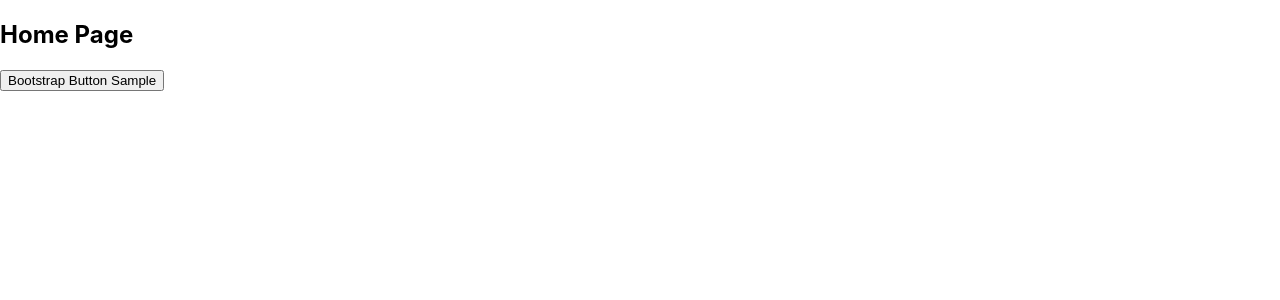
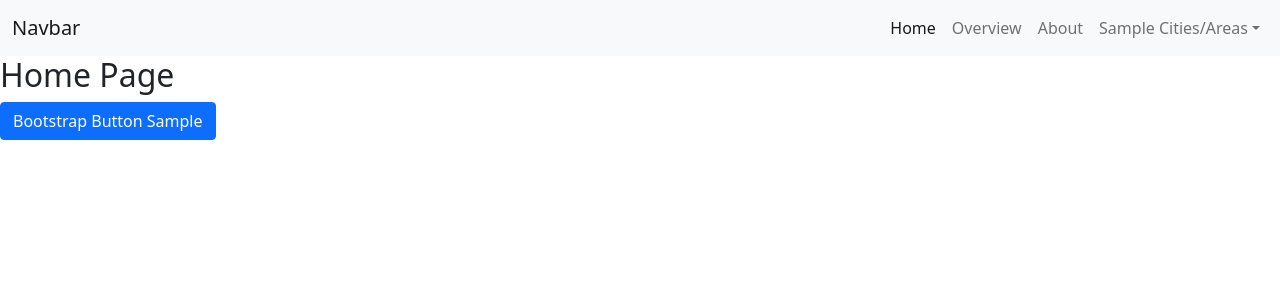
Before and after one commit to WebDevelopmentDuesseldorf/Solaranlagen, a React (Create React App) app: page / in a window 1280 px wide. Shown: the top 300 px of the page. Built offline with nearby package versions, Linux system fonts and the light colour scheme.

Commit message:
bootstrap import in index.js fixed, new file componentc/inc/Navbar.js - Navigation with Dropdown

```diff
--- a/src/App.js
+++ b/src/App.js
@@ -5,9 +5,12 @@
 import Overview from './components/pages/Overview'
 import About from './components/pages/About'
 
+import Navbar from './components/inc/Navbar'
+
 function App() {
   return (
     <Router>
+      <Navbar />
       <Switch>
         <Route path="/" component={Home} exact={true}/>
         <Route path="/overview" component={Overview} />
--- /dev/null
+++ b/src/components/inc/Navbar.js
@@ -0,0 +1,43 @@
+import React from 'react';
+import { Link } from 'react-router-dom';
+
+function Navbar(){
+    return (
+        <nav className="navbar navbar-expand-lg navbar-light bg-light">
+            <div className="container-fluid">
+                <Link className="navbar-brand" to="#">Navbar</Link>
+                <button className="navbar-toggler" type="button" data-bs-toggle="collapse" data-bs-target="#navbarNavDropdown" aria-controls="navbarNavDropdown" aria-expanded="false" aria-label="Toggle navigation">
+                    <span className="navbar-toggler-icon"></span>
+                </button>
+                <div className="collapse navbar-collapse" id="navbarNavDropdown">
+                    <ul className="navbar-nav ms-auto">
+                        <li className="nav-item">
+                            <Link className="nav-link active" aria-current="page" to="/">Home</Link>
+                        </li>
+                        <li className="nav-item">
+                            <Link className="nav-link" to="/overview">Overview</Link>
+                        </li>
+                        <li className="nav-item">
+                            <Link className="nav-link" to="/about">About</Link>
+                        </li>
+                        <li className="nav-item dropdown">
+                            <Link className="nav-link dropdown-toggle" to="#" id="navbarDropdownMenuLink" role="button" data-bs-toggle="dropdown" aria-expanded="false">
+                                Sample Cities/Areas
+                            </Link>
+                            <ul className="dropdown-menu" aria-labelledby="navbarDropdownMenuLink">
+                                <li><Link className="dropdown-item" to="#">Bochum</Link></li>
+                                <li><Link className="dropdown-item" to="#">Cologne</Link></li>
+                                <li><Link className="dropdown-item" to="#">Dortmund</Link></li>
+                                <li><Link className="dropdown-item" to="#">Duesseldorf</Link></li>
+                                <li><Link className="dropdown-item" to="#">Duisburg</Link></li>
+                                <li><Link className="dropdown-item" to="#">Essen</Link></li>
+                            </ul>
+                        </li>
+                    </ul>
+                </div>
+            </div>
+        </nav>
+    )
+}
+
+export default Navbar
--- a/src/index.js
+++ b/src/index.js
@@ -3,7 +3,7 @@
 import './index.css';
 import App from './App';
 import reportWebVitals from './reportWebVitals';
-import 'bootstrap/dist/css/bootstrap-grid.min.css';
+import 'bootstrap/dist/css/bootstrap.min.css';
 import 'bootstrap/dist/js/bootstrap.bundle.min.js'
 
 ReactDOM.render(
```
